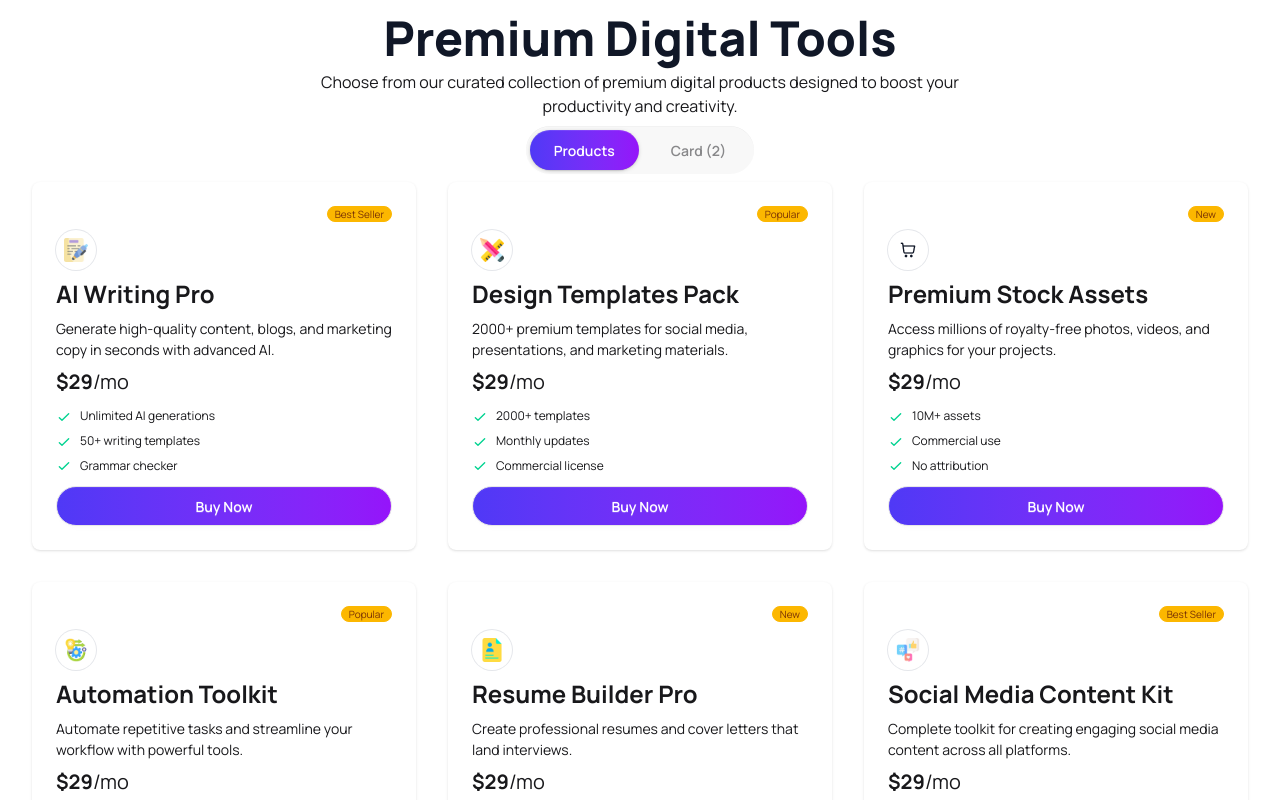
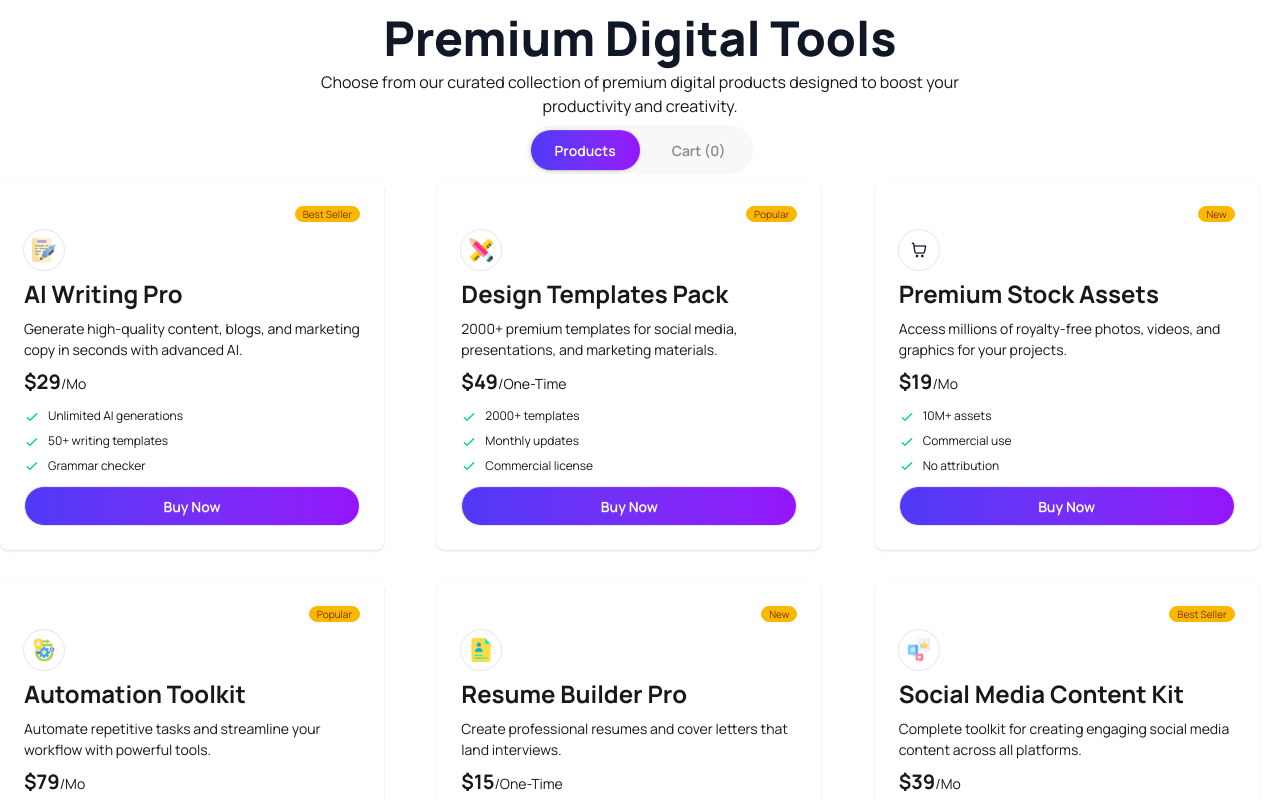
Before and after one commit to mjaabdullah/digitools-platform, a React (Vite) app: page / in a window 1280 px wide. Shown: the part 920-1720 px from the top of the page. Built offline with nearby package versions, Linux system fonts and the light colour scheme.

Commit message:
create cart management logic

```diff
--- a/public/products.json
+++ b/public/products.json
@@ -1,60 +1,60 @@
 [
   {
-    "title": "AI Writing Pro",
-    "badge": "Best Seller",
-    "image": "ai-writing.png",
-    "description": "Generate high-quality content, blogs, and marketing copy in seconds with advanced AI.",
-    "price": "$29",
-    "billing_cycle": "Mo",
-    "features": [
+    "Name": "AI Writing Pro",
+    "TagType": "Best Seller",
+    "Icon": "ai-writing.png",
+    "Description": "Generate high-quality content, blogs, and marketing copy in seconds with advanced AI.",
+    "Price": 29,
+    "Period": "Mo",
+    "Features": [
       "Unlimited AI generations",
       "50+ writing templates",
       "Grammar checker"
     ]
   },
   {
-    "title": "Design Templates Pack",
-    "badge": "Popular",
-    "image": "design-tool.png",
-    "description": "2000+ premium templates for social media, presentations, and marketing materials.",
-    "price": "$49",
-    "billing_cycle": "One-Time",
-    "features": ["2000+ templates", "Monthly updates", "Commercial license"]
+    "Name": "Design Templates Pack",
+    "TagType": "Popular",
+    "Icon": "design-tool.png",
+    "Description": "2000+ premium templates for social media, presentations, and marketing materials.",
+    "Price": 49,
+    "Period": "One-Time",
+    "Features": ["2000+ templates", "Monthly updates", "Commercial license"]
   },
   {
-    "title": "Premium Stock Assets",
-    "badge": "New",
-    "image": "shopping-cart.png",
-    "description": "Access millions of royalty-free photos, videos, and graphics for your projects.",
-    "price": "$19",
-    "billing_cycle": "Mo",
-    "features": ["10M+ assets", "Commercial use", "No attribution"]
+    "Name": "Premium Stock Assets",
+    "TagType": "New",
+    "Icon": "shopping-cart.png",
+    "Description": "Access millions of royalty-free photos, videos, and graphics for your projects.",
+    "Price": 19,
+    "Period": "Mo",
+    "Features": ["10M+ assets", "Commercial use", "No attribution"]
   },
   {
-    "title": "Automation Toolkit",
-    "badge": "Popular",
-    "image": "operation.png",
-    "description": "Automate repetitive tasks and streamline your workflow with powerful tools.",
-    "price": "$79",
-    "billing_cycle": "Mo",
-    "features": ["50+ automations", "API access", "Custom workflows"]
+    "Name": "Automation Toolkit",
+    "TagType": "Popular",
+    "Icon": "operation.png",
+    "Description": "Automate repetitive tasks and streamline your workflow with powerful tools.",
+    "Price": 79,
+    "Period": "Mo",
+    "Features": ["50+ automations", "API access", "Custom workflows"]
   },
   {
-    "title": "Resume Builder Pro",
-    "badge": "New",
-    "image": "portfolio.png",
-    "description": "Create professional resumes and cover letters that land interviews.",
-    "price": "$15",
-    "billing_cycle": "One-Time",
-    "features": ["100+ templates", "ATS optimization", "Export to PDF"]
+    "Name": "Resume Builder Pro",
+    "TagType": "New",
+    "Icon": "portfolio.png",
+    "Description": "Create professional resumes and cover letters that land interviews.",
+    "Price": 15,
+    "Period": "One-Time",
+    "Features": ["100+ templates", "ATS optimization", "Export to PDF"]
   },
   {
-    "title": "Social Media Content Kit",
-    "badge": "Best Seller",
-    "image": "social-media.png",
-    "description": "Complete toolkit for creating engaging social media content across all platforms.",
-    "price": "$39",
-    "billing_cycle": "Mo",
-    "features": ["5000+ assets", "Scheduler included", "Analytics dashboard"]
+    "Name": "Social Media Content Kit",
+    "TagType": "Best Seller",
+    "Icon": "social-media.png",
+    "Description": "Complete toolkit for creating engaging social media content across all platforms.",
+    "Price": 39,
+    "Period": "Mo",
+    "Features": ["5000+ assets", "Scheduler included", "Analytics dashboard"]
   }
 ]
--- a/src/App.jsx
+++ b/src/App.jsx
@@ -12,10 +12,10 @@ function App() {
 
   return (
     <>
-    <Navbar/>
+    <Navbar cart={cart} />
     <Banner/>
     <Rating/>
-    <Tools card={cart} setCard={setCart}/>
+    <Tools cart={cart} setCart={setCart}/>
 
     </>
   )
--- a/src/component/Cart/Cart.jsx
+++ b/src/component/Cart/Cart.jsx
@@ -1,8 +1,54 @@
+import ShoppingCard from '../../assets/shopping-cart.png';
+const getImage = (imageName) => {
+  return new URL(`../../assets/products/${imageName}`, import.meta.url).href;
+};
 
-const Cart = () => {
+const Cart = ({cart, setCart}) => {
+    const handleDelete = (product)=> {
+        const filterCart = cart.filter(item => item.Name !== product.Name);
+        setCart([...filterCart]);
+    }
     return (
-        <div>
-            'cart'
+        <div className="w-full bg-base-100 shadow-sm p-5 mt-10">
+            <h3 className="font-bold text-2xl mb-6">Your Cart</h3>
+            <div className="space-y-4">
+
+    {cart.length > 0 && cart.map(product =>
+    (<><div className="flex justify-between items-center bg-base-200 rounded-2xl px-5 py-2">
+    <div className="flex items-center gap-4">
+    <div className="p-3 rounded-full bg-white">
+    <img className="max-w-6 max-h-6" src={getImage(product.Icon)} alt="" />
+    </div>
+     <div>
+    <h4 className="font-semibold text-xl">{product.Name}</h4>
+    <span className="font-medium text-sm">${product.Price}</span>
+    </div>
+    </div>
+    <button onClick={() => handleDelete(product)} className="text-red-500 font-semibold cursor-pointer">Delete</button>
+    </div>
+    </>
+    )
+    )}
+    {cart.length > 0 && (
+    <>
+    <div className="flex justify-between p-3">
+        <span className="text-2xl">Total:</span>
+        <span className="font-bold text-2xl">${cart.reduce((sum, item) => sum + item.Price, 0)}</span>
+    </div>
+    <button onClick={()=> setCart([])} className="btn btn-block text-white rounded-3xl bg-linear-to-r from-[rgba(79,57,246,1)] to-[rgba(149,20,250,1)] py-4  text-xl">Proceed to Checkout</button>
+    </>
+    )}
+
+    {cart.length === 0 && (
+        <>
+        <div className='w-full flex flex-col items-center text-gray-500'>
+            <img className='max-w-28' src={ShoppingCard} alt="" />
+            <p>Your cart is empty!</p>
+        </div>
+        </>
+    )}
+
+            </div>
         </div>
     );
 };
--- /dev/null
+++ b/src/component/Cart/item.jsx
@@ -0,0 +1,10 @@
+
+const item = () => {
+    return (
+        <div>
+
+        </div>
+    );
+};
+
+export default item;
--- a/src/component/Navbar/Navbar.jsx
+++ b/src/component/Navbar/Navbar.jsx
@@ -1,6 +1,6 @@
 import ShoppingCard from '../../assets/shopping-cart.png';
 
-const Navbar = () => {
+const Navbar = ({cart}) => {
     return (
         <nav className='bg-white md:sticky top-0 z-50'>
 <div className="max-w-7xl mx-auto navbar justify-between flex-col lg:flex-row">
@@ -21,7 +21,7 @@ const Navbar = () => {
       <div tabIndex={0} role="button" className="btn btn-ghost btn-circle">
         <div className="indicator">
             <img className='w-[24px]' src={ShoppingCard} alt="Shopping-Cart" />
-            <span className="badge badge-xs  indicator-item  bg-red-500 text-xs text-white p-1">8</span>
+            {cart.length > 0 && (<span className="badge badge-xs  indicator-item  bg-red-500 text-xs text-white p-1">{cart.length}</span>)}
         </div>
       </div>
       <div
--- a/src/component/Products/Product.jsx
+++ b/src/component/Products/Product.jsx
@@ -4,23 +4,34 @@ const getImage = (imageName) => {
   return new URL(`../../assets/products/${imageName}`, import.meta.url).href;
 };
 const Product = ({product, cart, setCart}) => {
+
   const [addedToCart, SetAddedToCart] = useState(0);
+    const handleProduct = (item) => {
+      SetAddedToCart(1);
 
+      const found = cart.find(i => i.Name === item.Name);
+      if(found) {
+        alert('item already exist');
+      } else {
+        setCart([...cart,item]);
+      }
+
+    }
     return (
         <div className="card w-96 bg-base-100 shadow-sm">
   <div className="card-body">
-    <div className="badge badge-xs badge-warning self-end">{product.badge}</div>
-    <div className="w-10 h-10 rounded-full ring-1 ring-gray-200 flex justify-center items-center"><img className="max-w-6 max-h-6" src={getImage(product.image)} alt="" /></div>
-    <h2 className="text-2xl font-bold">{product.title}</h2>
+    <div className="badge badge-xs badge-warning self-end">{product.TagType}</div>
+    <div className="w-10 h-10 rounded-full ring-1 ring-gray-200 flex justify-center items-center"><img className="max-w-6 max-h-6" src={getImage(product.Icon)} alt="" /></div>
+    <h2 className="text-2xl font-bold">{product.Name}</h2>
     <p>
-        {product.description}
+        {product.Description}
     </p>
     <div className="text-xl">
-      <span className="font-bold">$29</span>/mo
+      <span className="font-bold">${product.Price}</span><span className="text-sm">/{product.Period}</span>
     </div>
     <ul className="mt-1 flex flex-col gap-2 text-xs">
       {
-        product.features.map(feature => {
+        product.Features.map((feature, index) => {
             return (
                 <li>
         <svg xmlns="http://www.w3.org/2000/svg" className="size-4 me-2 inline-block text-success" fill="none" viewBox="0 0 24 24" stroke="currentColor"><path strokeLinecap="round" strokeLinejoin="round" strokeWidth="2" d="M5 13l4 4L19 7" /></svg>
@@ -31,7 +42,7 @@ const Product = ({product, cart, setCart}) => {
       }
     </ul>
     <div className="mt-1">
-      <button onClick={() => SetAddedToCart(1)} className={`btn btn-block text-white rounded-3xl ${
+      <button onClick={() => handleProduct(product)} className={`btn btn-block text-white rounded-3xl ${
         addedToCart? 'bg-green-600' : 'bg-linear-to-r from-[rgba(79,57,246,1)] to-[rgba(149,20,250,1)]'
       }`}>{addedToCart ? 'Added to Cart!': 'Buy Now'}</button>
     </div>
--- a/src/component/Products/Products.jsx
+++ b/src/component/Products/Products.jsx
@@ -6,7 +6,7 @@ const Products = ({productPromise, cart, setCart}) => {
     const products = use(productPromise)
     return (
         <div className="grid grid-cols-1 md:grid-cols-2 lg:grid-cols-3 gap-8">
-            {products.map(product => <Product key={product.id} product={product} cart={cart} setCart={setCart}/>)}
+            {products.map((product, index) => <Product key={index} product={product} cart={cart} setCart={setCart}/>)}
         </div>
     );
 };
--- a/src/component/Tools/Tools.jsx
+++ b/src/component/Tools/Tools.jsx
@@ -30,14 +30,14 @@ const tabManager = (tab) => {
   <input type="radio" name="products-tab" className="tab rounded-3xl px-6 font-semibold checked:bg-linear-to-r checked:from-[rgba(79,57,246,1)] checked:to-[rgba(149,20,250,1)] checked:text-white" aria-label="Products" checked={currentTab === "Products"}
   onClick={() => tabManager('Products')}
   />
-  <input type="radio" name="card-tab" className="tab rounded-3xl px-6 font-semibold checked:bg-linear-to-r checked:from-[rgba(79,57,246,1)] checked:to-[rgba(149,20,250,1)] checked:text-white" aria-label="Card (2)" checked={currentTab === "Card"}
-  onClick={()=> tabManager('Card')}
+  <input type="radio" name="card-tab" className="tab rounded-3xl px-6 font-semibold checked:bg-linear-to-r checked:from-[rgba(79,57,246,1)] checked:to-[rgba(149,20,250,1)] checked:text-white" aria-label={`Cart (${cart.length})`} checked={currentTab === "Cart"}
+  onClick={()=> tabManager('Cart')}
   />
-</div>
+            </div>
 
-    <div>
+    <div className="w-full">
            {(currentTab === "Products") ?
-           <Products productPromise={productPromise} cart={cart} setCart={setCart}/> : <Cart/>
+           <Products productPromise={productPromise} cart={cart} setCart={setCart}/> : <Cart cart={cart} setCart={setCart}/>
            }
 
     </div>
```
